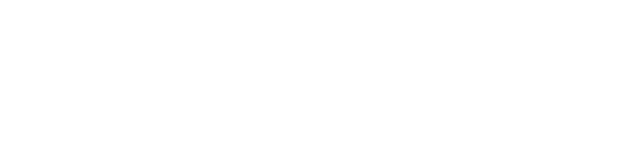
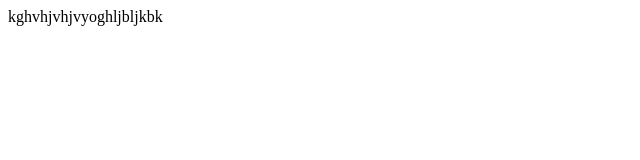
Before and after one commit to GhostRoman/Two_Project, a plain HTML site: page index.html in a window 1280 px wide. Shown: the whole page, without its empty margins (0-640 px from the left). Drawn offline with Linux system fonts and the light colour scheme.

Commit message:
Update index.html

```diff
--- a/index.html
+++ b/index.html
@@ -13,6 +13,6 @@
     </style>
 </head>
 <body>
-
+    kghvhjvhjvyoghljbljkbk
 </body>
 </html>
```
